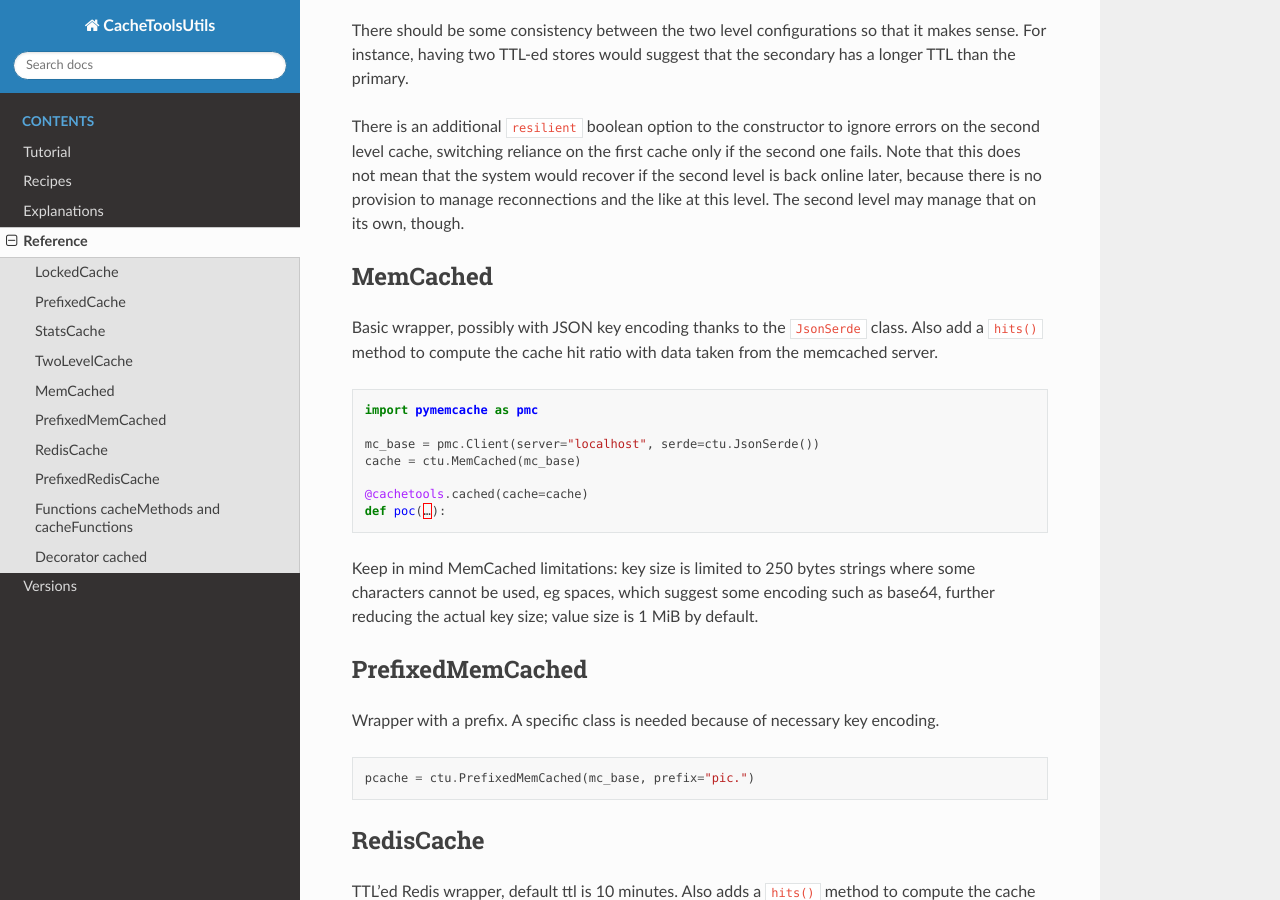
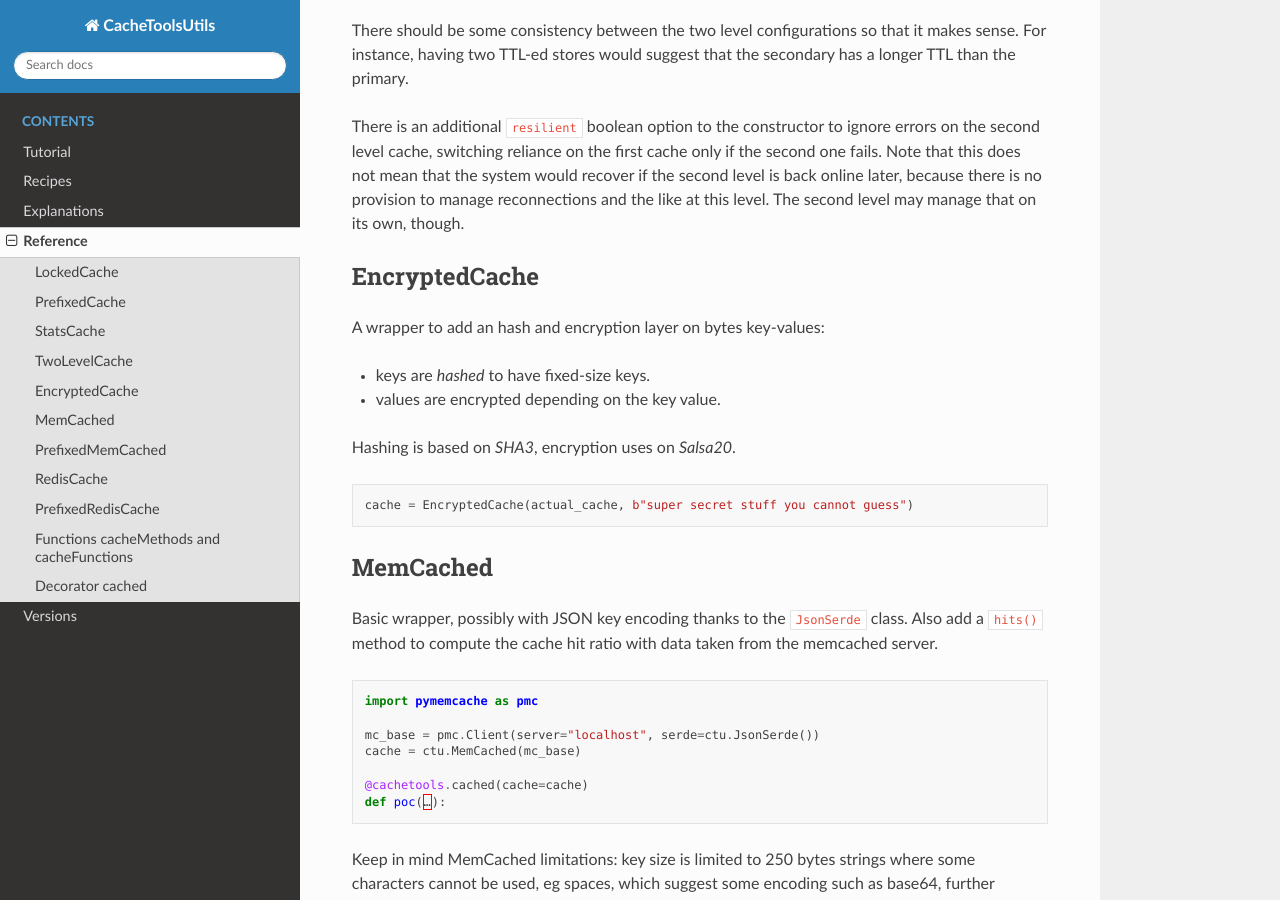
Before and after one commit to zx80/cachetools-utils, a Sphinx documentation site: the page built from docs/REFERENCE.md, in a window 1280 px wide and 900 px high, scrolled down 1401 px. Built offline with Sphinx 7.4.7 and the Read the Docs theme 3.1.0, drawn with Linux system fonts in a browser that asks for light colours; pages that are not in the unit, such as notebooks, are missing from menus.

Commit message:
add section about EncryptedCache

````diff
--- a/docs/REFERENCE.md
+++ b/docs/REFERENCE.md
@@ -76,6 +76,19 @@ cache only if the second one fails. Note that this does not mean that
 the system would recover if the second level is back online later, because
 there is no provision to manage reconnections and the like at this level.
 The second level may manage that on its own, though.
+
+## EncryptedCache
+
+A wrapper to add an hash and encryption layer on bytes key-values:
+
+- keys are _hashed_ to have fixed-size keys.
+- values are encrypted depending on the key value.
+
+Hashing is based on _SHA3_, encryption uses on _Salsa20_.
+
+```python
+cache = EncryptedCache(actual_cache, b"super secret stuff you cannot guess")
+```
 
 ## MemCached
 
````
